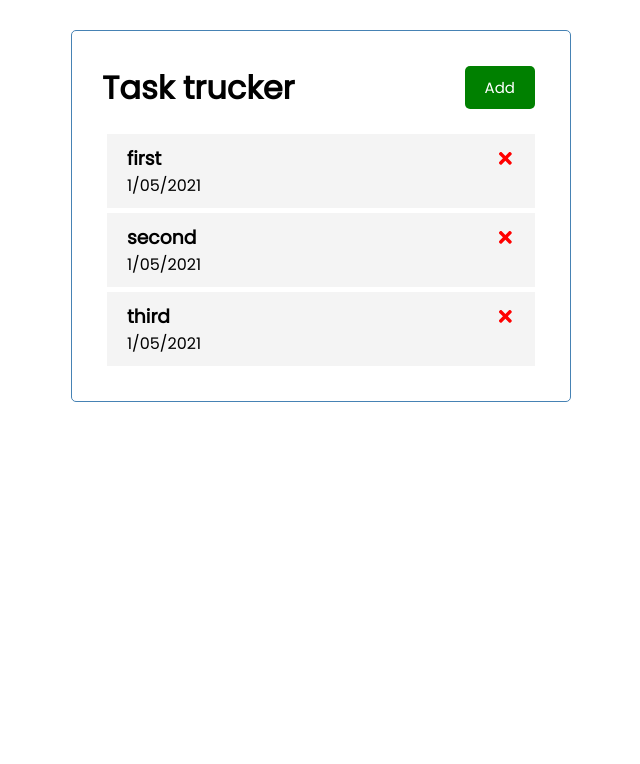
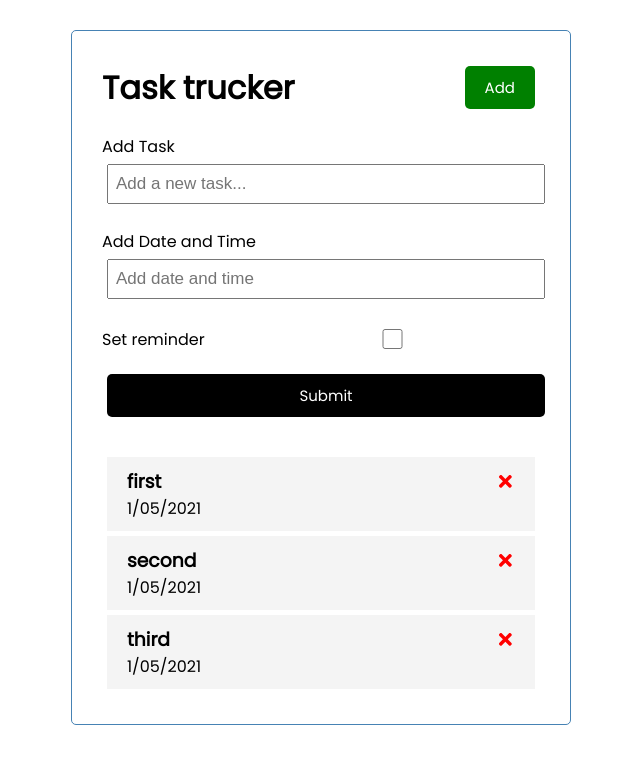
Before and after one commit to EdaIsaku/taskTracker, a React (Create React App) app: page / in a window 1280 px wide. Shown: the top 764 px of the page, without its empty margins (319-959 px from the left). Built offline with nearby package versions, Linux system fonts and the light colour scheme.

Commit message:
Added AddTask component

```diff
--- a/src/App.js
+++ b/src/App.js
@@ -1,5 +1,6 @@
 import { useState } from "react";
 import "./App.css";
+import AddTask from "./components/AddTask";
 import Header from "./components/Header";
 import Tasks from "./components/Tasks";
 
@@ -17,12 +18,17 @@
 
   //Add reminder
   const onDoubleClick = (id) => {
-   setTasks(tasks.map((task) => task.id === id ? { ...task, remainder: !task.remainder } : task))
-  }
+    setTasks(
+      tasks.map((task) =>
+        task.id === id ? { ...task, remainder: !task.remainder } : task
+      )
+    );
+  };
 
   return (
     <div className="container">
       <Header />
+      <AddTask />
       <Tasks tasks={tasks} onDelete={onDelete} onDoubleClick={onDoubleClick} />
     </div>
   );
--- /dev/null
+++ b/src/components/AddTask.js
@@ -0,0 +1,40 @@
+import { useState } from "react";
+
+const AddTask = () => {
+  const [text, setText] = useState("");
+  const [day, setDay] = useState("");
+  const [remainder, setRemainder] = useState(false);
+
+  return (
+    <form className="add-form">
+      <div className="form-control">
+        <label for="">Add Task</label>
+        <input
+          type="text"
+          placeholder="Add a new task..."
+          value={text}
+          onChange={(e) => setText(e.target.value)}
+        />
+      </div>
+      <div className="form-control">
+        <label for="">Add Date and Time</label>
+        <input
+          type="text"
+          placeholder="Add date and time"
+          value={day}
+          onChange={(e) => setDay(e.target.value)}
+        />
+      </div>
+      <div className="form-control  form-control-check">
+        <label for="">Set reminder</label>
+        <input
+          type="checkbox"
+          onChange={(e) => setRemainder(e.currentTarget.checked)}
+        />
+      </div>
+      <input type="submit" className="btn btn-block" />
+    </form>
+  );
+};
+
+export default AddTask;
--- a/src/components/Task.js
+++ b/src/components/Task.js
@@ -1,7 +1,10 @@
 import { FaTimes } from "react-icons/fa";
 const Task = ({ task, onDelete, onDoubleClick }) => {
   return (
-    <div className={`task ${task.remainder===true ? " remainder " :  ' '}`} onDoubleClick={() => onDoubleClick(task.id)}>
+    <div
+      className={`task ${task.remainder === true ? " remainder " : " "}`}
+      onDoubleClick={() => onDoubleClick(task.id)}
+    >
       <h3>
         {task.text}
         <FaTimes style={iconStyle} onClick={() => onDelete(task.id)} />{" "}
```
Also changed, not shown: src/components/Tasks.js (+6 -1 lines).
